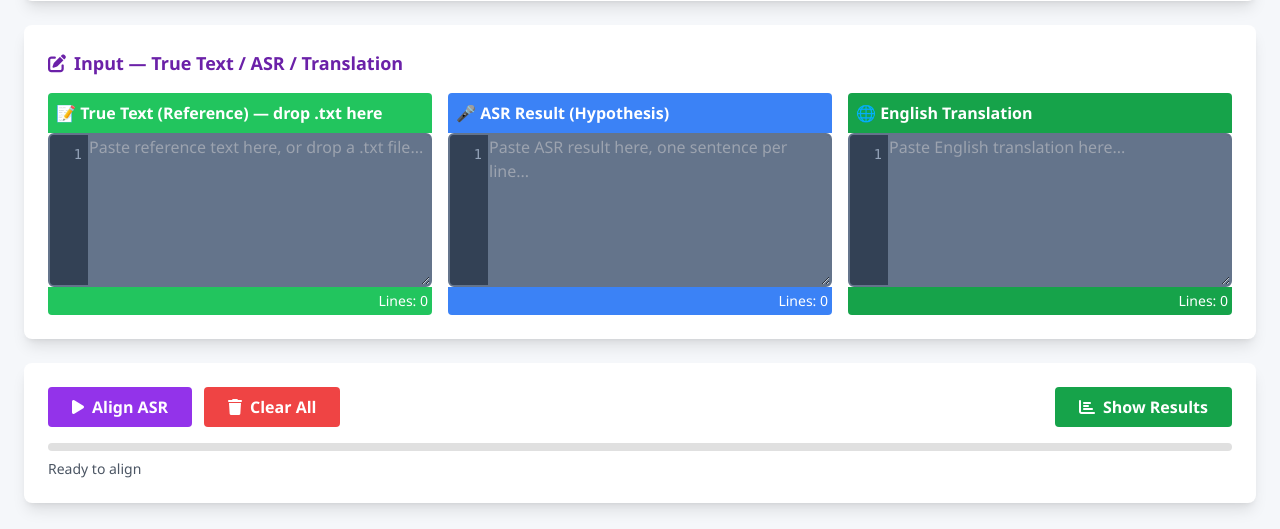
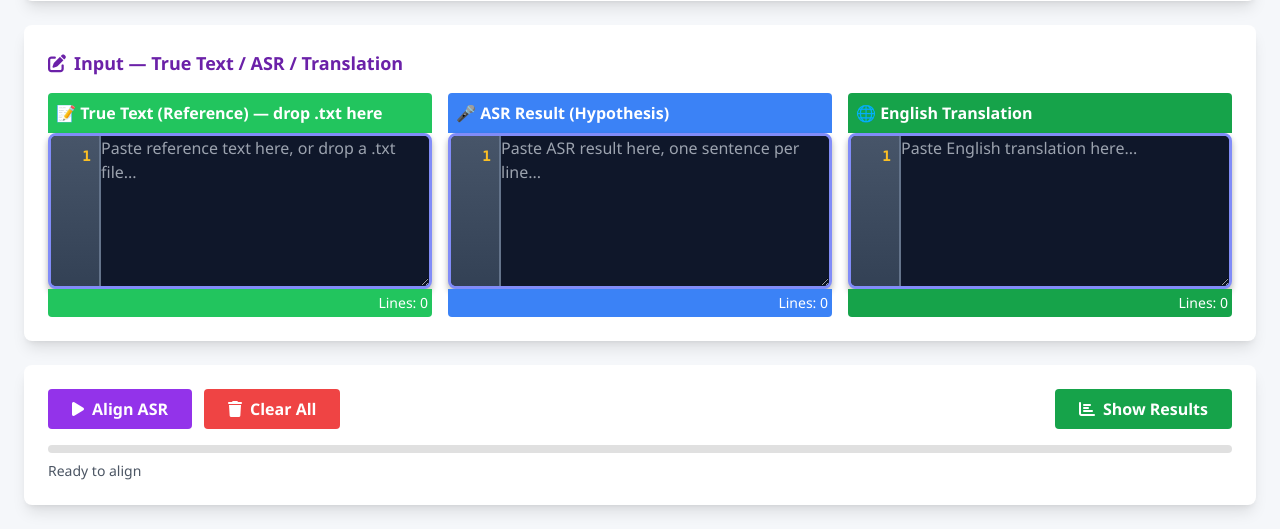
Before and after one commit to masusbilla4/one-ai-tool, a Flask app: page /asr/ in a window 1280 px wide. Shown: the part 376-905 px from the top of the page. Run offline with Flask 3, Linux system fonts and the light colour scheme; the visitor is signed in with stand-in values (Sample User, id 1); some libraries are stand-ins or nearby versions.

Commit message:
Fix: ASR Aligner line numbers and borders now visible
- Added 3px indigo border (#818cf8) to textareas
- Line numbers displayed on left side (50px wide)
- Line numbers: gold text (#fbbf24) on gradient background
- Darker textarea background for better contrast
- Scroll sync between line numbers and textarea content

```diff
--- a/templates/asr/aligner.html
+++ b/templates/asr/aligner.html
@@ -41,25 +41,53 @@
 
         /* Textarea with line numbers */
         .textarea-wrap {
-            display: flex; border: 2px solid #64748b; border-radius: 6px; overflow: hidden;
-            background: #475569;
+            display: flex;
+            border: 3px solid #818cf8;
+            border-radius: 8px;
+            overflow: hidden;
+            background: #1e293b;
+            box-shadow: 0 4px 6px rgba(0,0,0,0.3);
         }
         .line-numbers {
-            width: 42px; min-height: 150px; padding: 10px 6px;
-            background: #334155; color: #94a3b8; font-family: 'Consolas', monospace;
-            font-size: 0.85rem; text-align: right; user-select: none;
-            overflow: hidden; line-height: 1.45; white-space: pre-line;
-            border-right: 1px solid #64748b;
+            width: 50px;
+            min-height: 150px;
+            padding: 10px 8px;
+            background: linear-gradient(180deg, #475569 0%, #334155 100%);
+            color: #fbbf24;
+            font-family: 'Consolas', monospace;
+            font-size: 0.9rem;
+            font-weight: 600;
+            text-align: right;
+            user-select: none;
+            overflow: hidden;
+            line-height: 1.45;
+            white-space: pre-line;
+            border-right: 2px solid #64748b;
+            flex-shrink: 0;
         }
         textarea {
-            width: 100%; min-height: 150px; padding: 10px 12px;
-            border: none; border-radius: 0;
-            font-family: 'Consolas', 'Courier New', monospace; font-size: 0.9rem;
-            resize: vertical; outline: none; background: #64748b;
-            color: #f1f5f9; line-height: 1.45;
+            width: 100%;
+            min-height: 150px;
+            padding: 10px 12px;
+            border: none;
+            border-radius: 0;
+            font-family: 'Consolas', 'Courier New', monospace;
+            font-size: 0.9rem;
+            resize: vertical;
+            outline: none;
+            background: #0f172a;
+            color: #f1f5f9;
+            line-height: 1.45;
         }
-        textarea:focus { box-shadow: inset 0 0 0 2px #818cf8; }
-        .textarea-wrap.drag-over { border-color: #818cf8; background: #334155; }
+        textarea:focus {
+            box-shadow: inset 0 0 0 2px #fbbf24;
+            background: #1e293b;
+        }
+        .textarea-wrap.drag-over {
+            border-color: #fbbf24;
+            background: #1e293b;
+            box-shadow: 0 0 20px rgba(251,191,36,0.3);
+        }
 
         /* Textarea group wrapper */
         .textarea-group { display: flex; flex-direction: column; }
```
